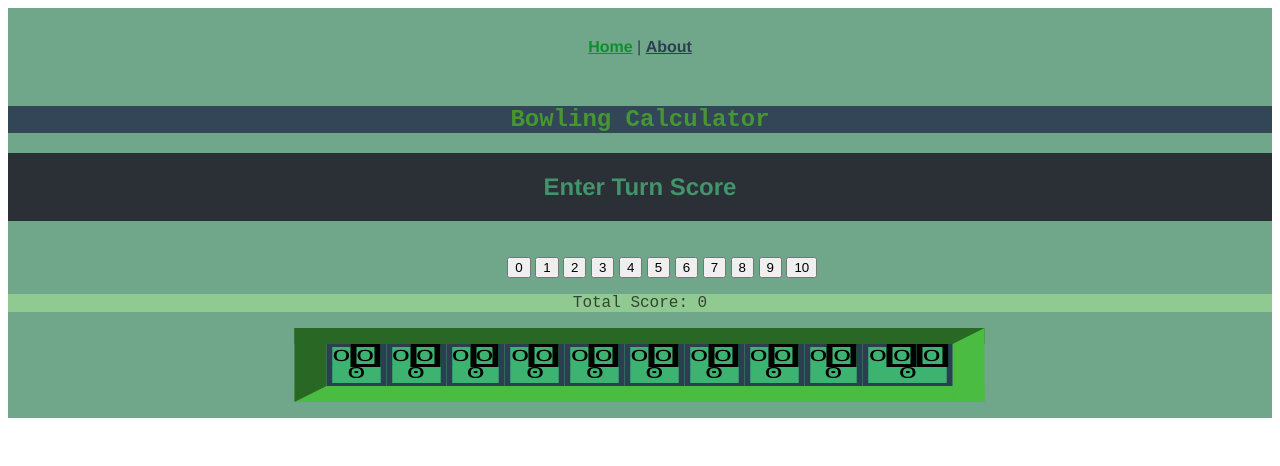
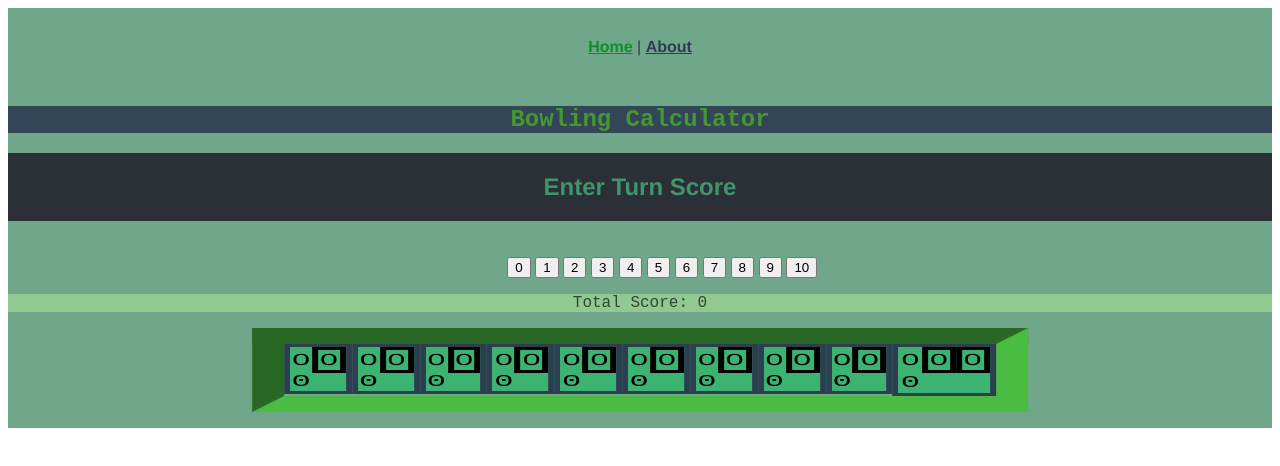
Before and after one commit to viggeron1337/Bowling-With-Backend, a Vue app in the folder client/: page / in a window 1280 px wide. Shown: the top 466 px of the page. Built offline with nearby package versions, Linux system fonts and the light colour scheme.

Commit message:
Total score in bowling schema done for regular rounds. Bonus rounds to be fixed. Note: Clean up the code and add comments

```diff
--- a/client/src/components/AddScoreRecord.vue
+++ b/client/src/components/AddScoreRecord.vue
@@ -12,7 +12,9 @@
       <TotalScoreComponent :totalScore="this.total"></TotalScoreComponent>
     </div>
     <div>
-      <BowlingSchemaComponent></BowlingSchemaComponent>
+      <BowlingSchemaComponent
+        :updateTrigger="this.schemaUpdateTrigger"
+      ></BowlingSchemaComponent>
     </div>
   </div>
 </template>
@@ -25,7 +27,7 @@ export default {
   name: "AddScoreRecord",
   components: {
     TotalScoreComponent,
-    BowlingSchemaComponent
+    BowlingSchemaComponent,
   },
   /*data - container for the data belonging to this component:
   needs to be returned from a function so that every new
@@ -40,6 +42,7 @@ export default {
       totalTries: 0,
       gameExtended: false,
       activeButtons: 11,
+      schemaUpdateTrigger: 0
     };
   },
   /*methods - contains the methods of this component,
@@ -63,6 +66,9 @@ export default {
 
         /*Award extra turns if spare or strike on last turn*/
         this.checkExtend();
+
+        /*Trigger shcema update*/
+        this.schemaUpdateTrigger++;
       }
     },
     checkScoreType(pinsHit) {
--- a/client/src/components/BowlingSchema.vue
+++ b/client/src/components/BowlingSchema.vue
@@ -1,18 +1,25 @@
 <template>
   <div>
-    {{assignNewEntry}}
     <ul class="flex-container">
       <li v-for="index in 10" :key="index">
         <div class="scoreContainer" v-if="index < 10">
-          <span class="firstBall">{{schema[index - 1].first}}</span>
-          <span class="secondBall">{{schema[index - 1].second}}</span>
-          <div class="total">{{schema[index - 1].total}}</div>
+          <tr>
+            <td class="firstBall">{{ schema[index - 1].first }}</td>
+            <td class="secondBall">{{ schema[index - 1].second }}</td>
+          </tr>
+          <tr>
+            <div class="total">{{ schema[index - 1].total }}</div>
+          </tr>
         </div>
         <div class="scoreContainer" v-else>
-          <span class="firstBall">{{schema[index - 1].first}}</span>
-          <span class="secondBall">{{schema[index - 1].second}}</span>
-          <span class="bonusBall">{{schema[index - 1].bonus}}</span>
-          <div class="total">{{schema[index - 1].total}}</div>
+          <tr>
+            <td class="firstBall">{{ schema[index - 1].first }}</td>
+            <td class="secondBall">{{ schema[index - 1].second }}</td>
+            <td class="bonusBall">{{ schema[index - 1].bonus }}</td>
+          </tr>
+          <tr>
+            <td class="total">{{ schema[index - 1].total }}</td>
+          </tr>
         </div>
       </li>
     </ul>
@@ -28,63 +35,74 @@ export default {
     return {
       schema: [],
       schemaIndex: 0,
-      turn: 0,
+      turn: 1,
       bonusCounter: 0,
       bonusMax: 0,
-      extended: false
+      extended: false,
+      totalContainer: 0,
+      latestStrikeIdx: 0,
+      latestSpareIdx: 0,
+      spareEval: false,
+      strikeEval: false,
     };
   },
-  created: function() {
+  created: function () {
     for (let i = 0; i < 9; i++) {
       this.schema[i] = {
         first: "0",
         second: "0",
-        total: "0"
+        total: "0",
       };
       this.schema[9] = {
         first: "0",
         second: "0",
         bonus: "0",
-        total: "0"
+        total: "0",
       };
     }
-    this.created = true;
   },
-  computed: {
-    assignNewEntry: function() {
+  props: ["updateTrigger"],
+  watch: {
+    updateTrigger: function () {
+      /*These functions make changes to an array- and for vue to react to
+      these changes, the array is changed using the wrapped array functions (splice in this case).*/
+      this.assignNewEntry();
+    },
+  },
+  methods: {
+    assignNewEntry() {
       const entry = store.state.player.latestEntry;
 
-      if (this.turn == 0) {
-        this.turn++;
-        return;
-      }
-
-      if (this.schemaIndex < 9) {
+      if (this.schemaIndex < 10) {
         this.handleRounds(entry);
       } else {
         this.handleBonus(entry);
       }
-    }
-  },
-  methods: {
+    },
     handleRounds(entry) {
+      var newSchemaObj = this.schema[this.schemaIndex];
       if (this.turn == 1) {
         if (entry.strike) {
-          this.schema[this.schemaIndex].first = "X";
+          newSchemaObj.second = "X";
+          this.schema.splice(this.schemaIndex, 1, newSchemaObj);
           this.schemaIndex++;
-          return;
+        } else {
+          newSchemaObj.first = entry.pinsHit;
+          this.schema.splice(this.schemaIndex, 1, newSchemaObj);
+          this.turn++;
         }
-        this.schema[this.schemaIndex].first = entry.pinsHit;
-        this.turn++;
       } else if (this.turn == 2) {
         if (entry.spare) {
-          this.schema[this.schemaIndex].second = "/";
+          newSchemaObj.second = "/";
+          this.schema.splice(this.schemaIndex, 1, newSchemaObj);
         } else {
-          this.schema[this.schemaIndex].second = entry.pinsHit;
+          newSchemaObj.second = entry.pinsHit;
+          this.schema.splice(this.schemaIndex, 1, newSchemaObj);
         }
+        this.turn = 1;
         this.schemaIndex++;
-        this.turn = 1;
       }
+      this.updSchemaTotal();
     },
     handleBonus(entry) {
       if (this.bonusCounter <= this.bonusMax) {
@@ -92,55 +110,149 @@ export default {
           this.handleStrikeBonus();
         } else if (entry.spare) {
           this.handleSpareBonus();
-        }
-        else{
+        } else {
           this.handleRegularBonus(entry);
         }
         this.turn++;
       }
     },
     handleStrikeBonus() {
+      var newSchemaObj = this.schema[this.schemaIndex];
       if (this.turn == 1) {
-        this.schema[this.schemaIndex].first = "X";
+        newSchemaObj.first = "X";
+        this.schema.splice(this.schemaIndex, 1, newSchemaObj);
         this.bonusMax = 2;
         this.bonusCounter++;
         this.extended = true;
       } else if (this.turn == 2) {
-        this.schema[this.schemaIndex].second = "X";
+        newSchemaObj.second = "X";
+        this.schema.splice(this.schemaIndex, 1, newSchemaObj);
         this.bonusCounter++;
       } else if (this.turn == 3) {
-        this.schema[this.schemaIndex].bonus = "X";
+        newSchemaObj.bonus = "X";
+        this.schema.splice(this.schemaIndex, 1, newSchemaObj);
         this.bonusCounter++;
       }
     },
     handleSpareBonus() {
+      var newSchemaObj = this.schema[this.schemaIndex];
       if (this.turn == 2) {
-        this.schema[this.schemaIndex].second = "/";
+        newSchemaObj.second = "/";
+        this.schema.splice(this.schemaIndex, 1, newSchemaObj);
         this.bonusMax = 1;
         this.bonusCounter++;
         this.extended = true;
       } else if (this.turn == 3) {
-        this.schema[this.schemaIndex].bonus = "/";
+        newSchemaObj.bonus = "/";
+        this.schema.splice(this.schemaIndex, 1, newSchemaObj);
         this.bonusCounter++;
       }
     },
     handleRegularBonus(entry) {
+      var newSchemaObj = this.schema[this.schemaIndex];
       if (this.turn == 1) {
-        this.schema[this.schemaIndex].first = entry.pinsHit;
-      } else if(this.turn == 2) {
-        this.schema[this.schemaIndex].second = entry.pinsHit;
+        newSchemaObj.first = entry.pinsHit;
+        this.schema.splice(this.schemaIndex, 1, newSchemaObj);
+      } else if (this.turn == 2) {
+        newSchemaObj.second = entry.pinsHit;
+        this.schema.splice(this.schemaIndex, 1, newSchemaObj);
         if (!this.extended) {
           this.bonusMax = -1;
         }
+      } else {
+        /*For last bonus ball if not spare or strike*/
+        newSchemaObj.bonus = entry.pinsHit;
+        this.schema.splice(this.schemaIndex, 1, newSchemaObj);
+        this.bonusCounter++;
       }
-      /*For last bonus ball if not spare or strike*/
-      else{
-          this.schema[this.schemaIndex].bonus = entry.pinsHit;
-          this.bonusCounter++;
+    },
+    updSchemaTotal() {
+      this.totalContainer = store.state.totalScore;
+
+      let entry = store.state.player.latestEntry;
+      var history = store.state.player.entries;
+      var updSchemaObj = {};
+      const historySize = history.length;
+
+      /*Regular update*/
+      if (!entry.spare && !entry.strike && this.turn == 1) {
+        console.log("schema Index: " + this.schemaIndex);
+        updSchemaObj = this.schema[this.schemaIndex - 1];
+        updSchemaObj.total = this.totalContainer;
+        this.schema.splice(this.schemaIndex - 1, 1, updSchemaObj);
+      }
+
+      var useIndex = 0;
+      /*Strike and Spare evaluation*/
+      if (historySize >= 3) {
+        /*Check if a strike score is to be displayed- find which*/
+        if (history[historySize - 3].strike) {
+          this.strikeEval = true;
+          console.log("Strike chekup");
+          for (let i = this.latestStrikeIdx; i < this.schema.length; i++) {
+            if (this.schema[i].second == "X") {
+              this.latestStrikeIdx = i + 1;
+              break;
+            }
+          }
+          useIndex = this.latestStrikeIdx - 1;
+          updSchemaObj = this.schema[useIndex];
+        }
+
+        /*Check if a spare score is to be displayed- find which*/
+        if (history[historySize - 2].spare) {
+          this.spareEval = true;
+          console.log("Spare eval");
+          for (let i = this.latestSpareIdx; i < this.schema.length; i++) {
+            if (this.schema[i].second == "/") {
+              this.latestSpareIdx = i + 1;
+              break;
+            }
+          }
+          useIndex = this.latestSpareIdx - 1;
+          updSchemaObj = this.schema[useIndex];
+        }
+
+        const ball1 = history[historySize - 2];
+        const ball2 = history[historySize - 1];
+
+        /*CHECK*/
+        if (this.strikeEval) {
+          console.log("strike");
+          if (ball2.spare) {
+            console.log("X V /");
+            this.totalContainer -= ball1.pinsHit;
+          } else if (!ball2.spare && !ball1.strike) {
+            console.log("X V V");
+            this.totalContainer -= ball1.pinsHit + ball2.pinsHit;
+          }
+          else if(!ball2.spare || !ball2.strike){
+            console.log("X X V")
+            this.totalContainer -= ball2.pinsHit;
+          }
+           else {
+            console.log("X X X");
+          }
+          this.strikeEval = false;
+          updSchemaObj.total = this.totalContainer;
+          this.schema.splice(useIndex, 1, updSchemaObj);
+        } else if (this.spareEval) {
+          console.log("spare");
+          if (ball2.strike) {
+            //Do nothing
+            console.log("/ X")
+          } else {
+            console.log("/ V");
+            this.totalContainer -= entry.pinsHit;
+          }
+          this.spareEval = false;
+          updSchemaObj.total = this.totalContainer;
+          this.schema.splice(useIndex, 1, updSchemaObj);
         }
       }
-    }
-  };
+    },
+  },
+};
 </script>
 
 <style scoped>
@@ -157,6 +269,7 @@ export default {
 .firstBall {
   color: black;
   background-color: mediumseagreen;
+  display: table-cell;
 }
 .secondBall {
   color: black;
@@ -165,6 +278,7 @@ export default {
   border-bottom-width: 3px;
   border-block-color: rgba(0, 0, 0, 255);
   background-color: mediumseagreen;
+  display: table-cell;
 }
 .bonusBall {
   color: black;
@@ -172,13 +286,14 @@ export default {
   border-bottom-width: 3px;
   border-block-color: rgba(0, 0, 0, 255);
   background-color: mediumseagreen;
-  padding-right: 3%;
+  display: table-cell;
 }
 .total {
   position: inherit;
   color: black;
   border-block-color: rgba(0, 0, 0, 255);
   background-color: mediumseagreen;
+  display: table-cell;
 }
 .scoreContainer {
   display: inline-table;
--- a/client/src/store/modules/scorerecords.js
+++ b/client/src/store/modules/scorerecords.js
@@ -11,7 +11,7 @@ export const state = {
         latestEntry: {
             pinsHit: 0,
             strike: false,
-            spare: false
+            spare: false,
         }
     }
 };
```
